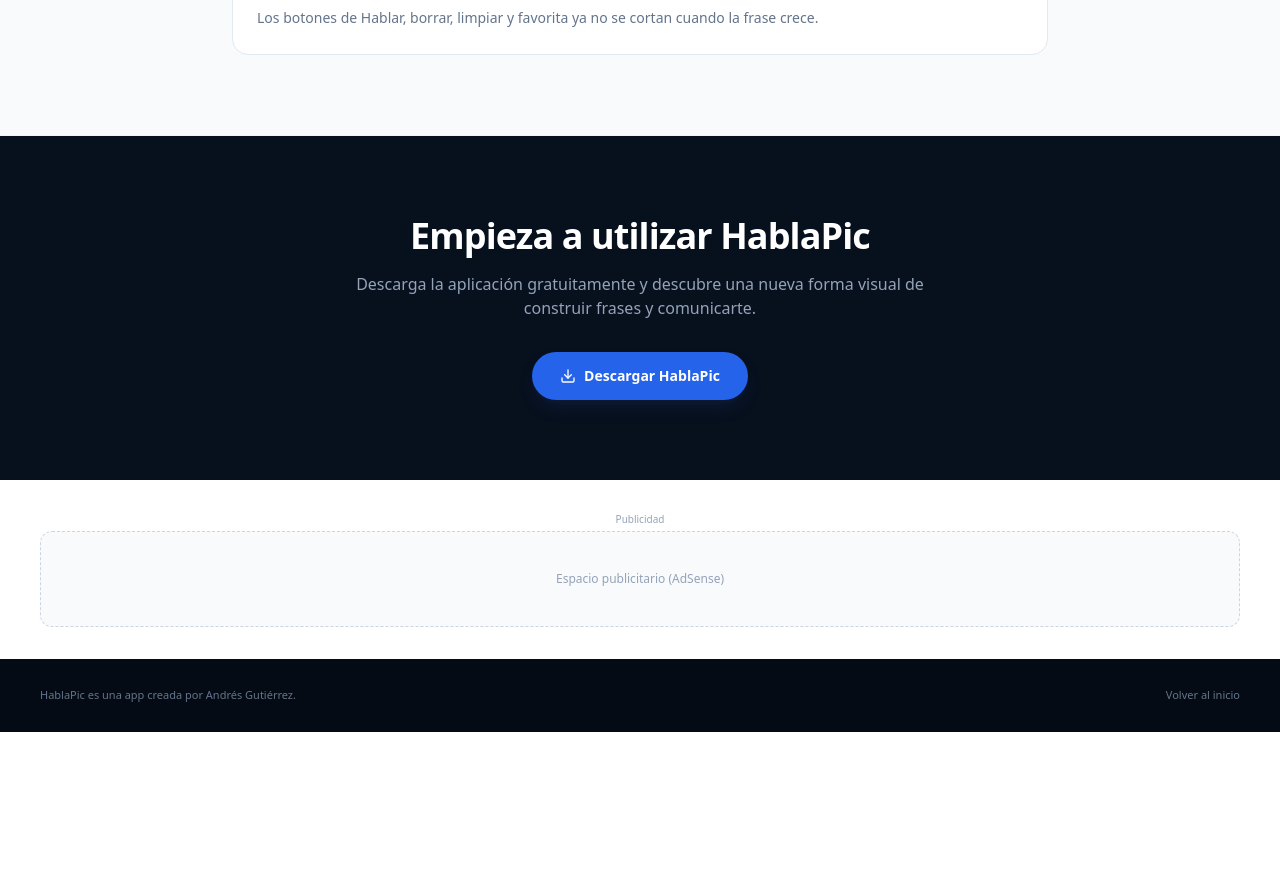
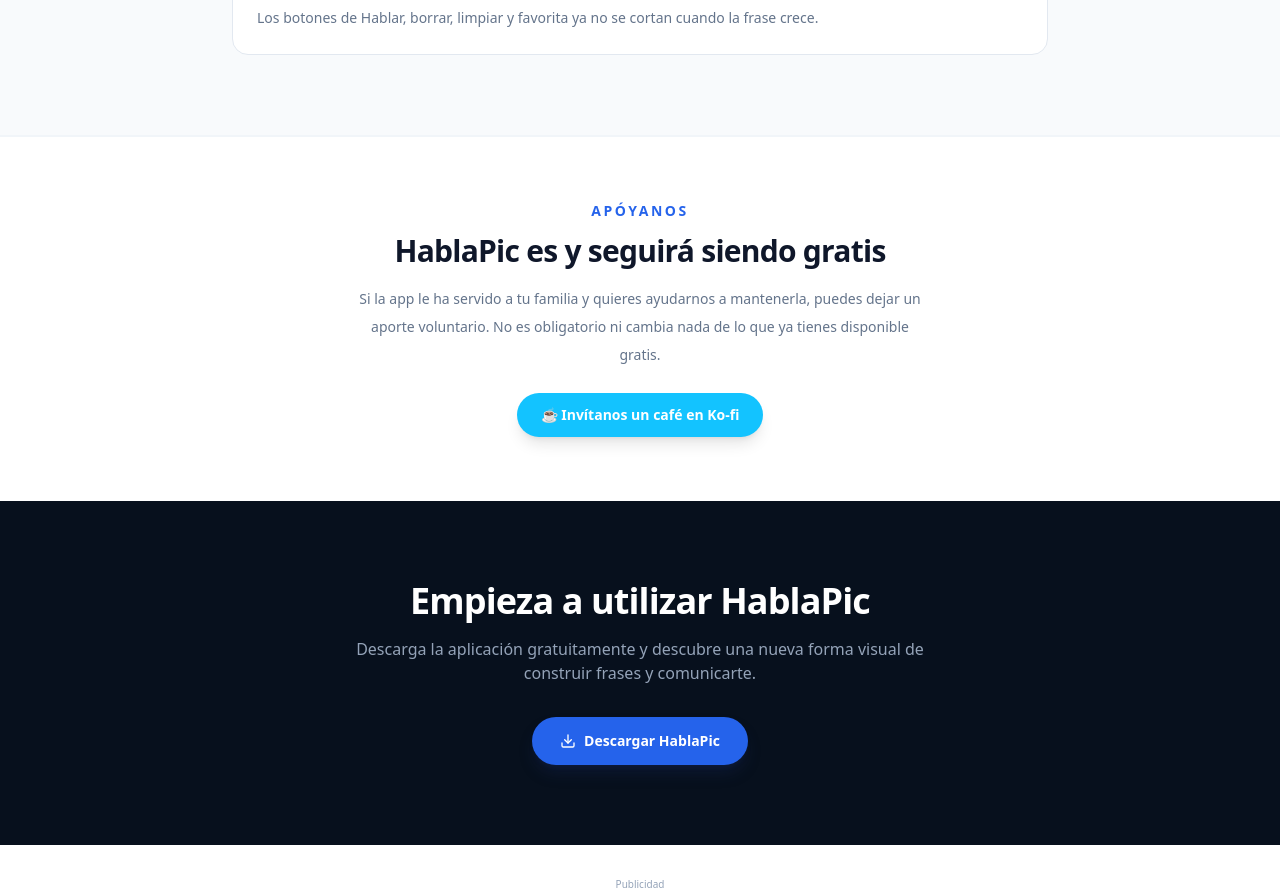
Before and after one commit to imargutierrz-hub/portal-willian, a Next.js app: page /hablapic in a window 1280 px wide. Shown: the part 2980-3874 px from the top of the page. Before the commit the page ends 3712 px from the top, so only its background shows below. Built offline with nearby package versions, Linux system fonts and the light colour scheme.

Commit message:
agrego el modal apoyo

```diff
--- a/app/hablapic/page.tsx
+++ b/app/hablapic/page.tsx
@@ -449,6 +449,12 @@ export default function HablaPicPage() {
 
       </section>
 
+      {/* =================================================
+          APOYO / DONACIONES (KO-FI)
+      ================================================= */}
+
+      <Apoyo />
+
 
       {/* =================================================
           CTA FINAL
--- a/app/page.tsx
+++ b/app/page.tsx
@@ -1372,6 +1372,12 @@ export default function Home() {
         </div>
       </section>
 
+      {/* =================================================
+          APOYO / DONACIONES (KO-FI)
+      ================================================= */}
+
+      <Apoyo />
+
       {/* ================= FOOTER ================= */}
       <footer className="bg-[#050b14] text-slate-400">
         <div className="max-w-7xl mx-auto px-6 lg:px-10 py-7">
```
